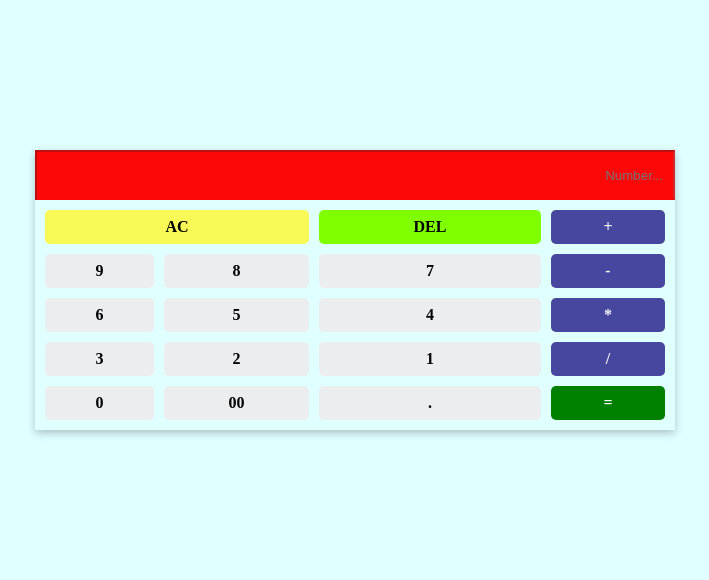
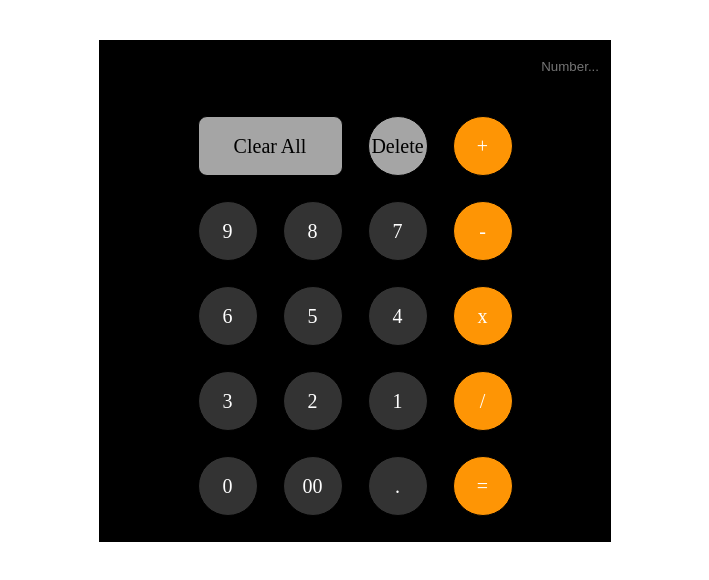
Before and after one commit to muhammadali209466/Calculator, a plain HTML site: page index.html in a window 1280 px wide. Shown: the whole page, without its empty margins (285-994 px from the left). Drawn offline with Linux system fonts and the light colour scheme.

Commit message:
UI Change

```diff
--- a/app.js
+++ b/app.js
@@ -9,13 +9,13 @@ function equalTo() {
   input.value = result;
 }
 
-function allClear() {
-  var input = document.getElementById("input");
-  input.value = "";
-}
-
 function delValue() {
   var input = document.getElementById("input");
   var editValue = input.value.slice(0, -1);
   input.value = editValue;
 }
+
+function clearAll() {
+  var input = document.getElementById("input");
+  input.value = "";
+}
--- a/index.html
+++ b/index.html
@@ -7,41 +7,42 @@
     <link rel="stylesheet" href="style.css" />
   </head>
   <body>
-    <div class="conatainer">
+    <div class="Container">
       <div class="inputContainer">
-        <input type="text" id="input" placeholder="Number..." disabled />
+        <input type="text" disabled placeholder="Number..." id="input" />
       </div>
       <div class="tableContainer">
         <table>
           <tr>
-            <td colspan="2" class="AC" onclick="allClear()">AC</td>
-            <td class="DEL" onclick="delValue()">DEL</td>
-            <td class="opt" onclick="getValue('+')">+</td>
-          </tr>
-
-          <tr>
-            <td onclick="getValue(9)">9</td>
-            <td onclick="getValue(8)">8</td>
-            <td onclick="getValue(7)">7</td>
-            <td class="opt" onclick="getValue('-')">-</td>
+            <td class="deletebtn clearAll" onclick="clearAll()" colspan="2">
+              Clear All
+            </td>
+            <td class="deletebtn" onclick="delValue()">Delete</td>
+            <td class="operatorBtn" onclick="getValue('+')">+</td>
           </tr>
           <tr>
-            <td onclick="getValue(6)">6</td>
-            <td onclick="getValue(5)">5</td>
-            <td onclick="getValue(4)">4</td>
-            <td class="opt" onclick="getValue('*')">*</td>
+            <td class="numberBtn" onclick="getValue(9)">9</td>
+            <td class="numberBtn" onclick="getValue(8)">8</td>
+            <td class="numberBtn" onclick="getValue(7)">7</td>
+            <td class="operatorBtn" onclick="getValue('-')">-</td>
           </tr>
           <tr>
-            <td onclick="getValue(3)">3</td>
-            <td onclick="getValue(2)">2</td>
-            <td onclick="getValue(1)">1</td>
-            <td class="opt" onclick="getValue('/')">/</td>
+            <td class="numberBtn" onclick="getValue(6)">6</td>
+            <td class="numberBtn" onclick="getValue(5)">5</td>
+            <td class="numberBtn" onclick="getValue(4)">4</td>
+            <td class="operatorBtn" onclick="getValue('*')">x</td>
           </tr>
           <tr>
-            <td onclick="getValue(0)">0</td>
-            <td onclick="getValue('00')">00</td>
-            <td onclick="getValue('.')">.</td>
-            <td class="equals" onclick="equalTo()">=</td>
+            <td class="numberBtn" onclick="getValue(3)">3</td>
+            <td class="numberBtn" onclick="getValue(2)">2</td>
+            <td class="numberBtn" onclick="getValue(1)">1</td>
+            <td class="operatorBtn" onclick="getValue('/')">/</td>
+          </tr>
+          <tr>
+            <td class="numberBtn" onclick="getValue(0)">0</td>
+            <td class="numberBtn" onclick="getValue('00')">00</td>
+            <td class="numberBtn" onclick="getValue('.')">.</td>
+            <td class="operatorBtn" onclick="equalTo('=')">=</td>
           </tr>
         </table>
       </div>
--- a/style.css
+++ b/style.css
@@ -1,73 +1,69 @@
 * {
+  padding: 0;
   margin: 0;
-  padding: 0;
-  background-color: lightcyan;
   box-sizing: border-box;
 }
-.conatainer {
-  margin: 150px auto;
-  width: 50%;
-  box-shadow: rgba(0, 0, 0, 0.24) 0px 3px 8px;
-  background-color: white;
-  height: 280px;
+.Container {
+  background-color: #000000;
+  width: 40%;
+  margin: 40px auto;
+  border: #000000 solid 1px;
+}
+.inputContainer {
+  background-color: #000000;
 }
 .inputContainer input {
+  background-color: #000000;
+  border: solid 1px #000000;
+  color: white;
   width: 100%;
-  outline: none;
   padding: 10px;
-  text-align: end;
-  background-color: #fe0709;
-  color: whitesmoke;
   height: 50px;
-  border-bottom: 1px solid #fe0709;
+  text-align: right;
+}
+.tableContainer table {
+  width: auto;
+  margin: 0 auto;
+  border-spacing: 25px;
+  table-layout: fixed;
+}
+.tableContainer table td {
+  border-radius: 50%;
+  border: solid 1px #000000;
+  width: 60px;
+  text-align: center;
+  height: 60px;
+  font-size: 20px;
+  cursor: pointer;
+  vertical-align: middle;
+  color: white;
+  transition: all ease 0.6s;
+}
+.deletebtn {
+  background-color: #a5a5a5 !important;
+  color: #000000 !important;
+}
+.numberBtn {
+  color: #ffffff !important;
+  background-color: #333333 !important;
+}
+.operatorBtn {
+  color: #ffffff !important;
+  background-color: #fe9505 !important;
+}
+.clearAll {
+  border-radius: 9px !important;
 }
 
-.tableContainer table td {
-  border-radius: 5px;
-  outline: none;
-  border: none;
-  background-color: #ecedef;
-  text-align: center;
-  cursor: pointer;
-  padding: 8px;
-  transition: all ease 0.7;
-  font-weight: 700;
+.deletebtn:hover {
+  background-color: #ffffff !important;
+  color: #000000 !important;
 }
-.tableContainer table {
-  width: 100%;
-  border-spacing: 10px;
+.numberBtn:hover {
+  color: #ffffff !important;
+  background-color: #514949 !important;
 }
-
-.tableContainer table td:hover {
-  scale: 1.1;
-  background-color: gray;
+.operatorBtn:hover {
+  color: #ffffff !important;
+  background-color: #a76304 !important;
 }
-.opt {
-  background-color: rgb(71, 71, 159) !important;
-  color: whitesmoke;
-}
-
-.opt:hover {
-  background-color: aqua !important;
-  color: black;
-}
-.equals {
-  background-color: green !important;
-  color: whitesmoke;
-}
-.equals:hover {
-  background-color: rgb(112, 237, 112) !important;
-}
-.AC {
-  background-color: rgb(248, 248, 86) !important;
-  color: black;
-}
-.AC:hover {
-  background-color: rgb(192, 192, 17) !important;
-}
-.DEL {
-  background-color: chartreuse !important;
-}
-.DEL:hover {
-  background-color: orchid !important;
-}
```
